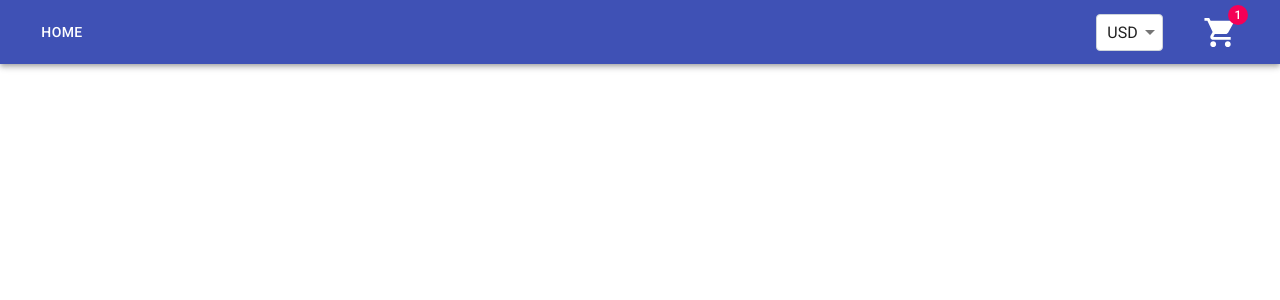
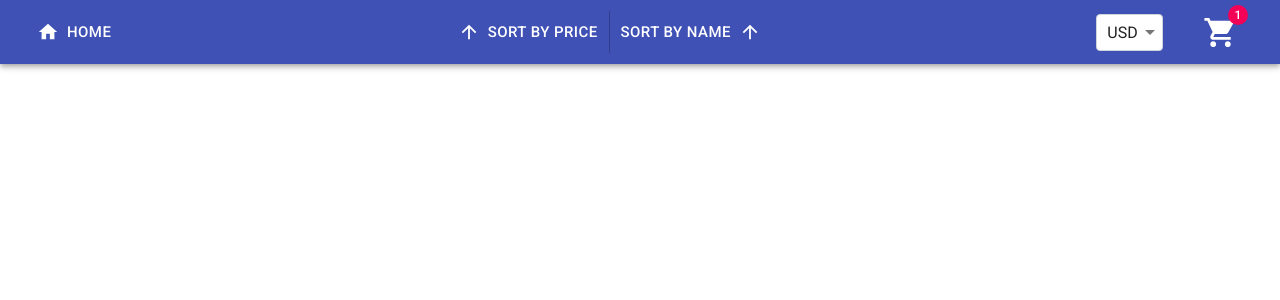
Before and after one commit to dm-martynov/ecom-app-mui, a React (Create React App) app: page /basket in a window 1280 px wide. Shown: the top 300 px of the page. Built offline with nearby package versions, Linux system fonts and the light colour scheme.

Commit message:
added sorting buttons for desktop

```diff
--- a/src/components/Header/CurrencySelector.jsx
+++ b/src/components/Header/CurrencySelector.jsx
@@ -1,9 +1,11 @@
-import React, { useState } from 'react'
+import React from 'react'
 import { makeStyles, withStyles } from '@material-ui/core/styles'
 import MenuItem from '@material-ui/core/MenuItem'
 import FormControl from '@material-ui/core/FormControl'
 import Select from '@material-ui/core/Select'
 import { InputBase } from '@material-ui/core'
+import { useDispatch, useSelector } from 'react-redux'
+import { changeCurrency } from '../../redux/sortingAndCurrency/sortingAndCurrency.actions'
 
 const useStyles = makeStyles((theme) => ({
   select: {
@@ -12,27 +14,29 @@ const useStyles = makeStyles((theme) => ({
     border: '1px solid #ced4da',
   },
 }))
-const BootstrapInput = withStyles((theme) => ({
+const BootstrapInput = withStyles({
   input: {
     position: 'relative',
 
     fontSize: 16,
     padding: '8px 20px 8px 10px',
   },
-}))(InputBase)
+})(InputBase)
 const CurrencySelector = () => {
-  const [currency, setCurrency] = useState('USD')
-
+  const dispatch = useDispatch()
+  const currencyState = useSelector(
+    (state) => state.sortingAndCurrency.currency
+  )
   const classes = useStyles()
   const handleCurrencyChange = (event) => {
-    setCurrency(event.target.value)
+    dispatch(changeCurrency(event.target.value))
   }
   return (
     <FormControl style={{ marginRight: 40 }}>
       <Select
         className={classes.select}
-        defaultValue='USD'
-        value={currency}
+        defaultValue={currencyState}
+        value={currencyState}
         onChange={handleCurrencyChange}
         input={<BootstrapInput />}
       >
--- /dev/null
+++ b/src/components/Header/DesktopSorting.jsx
@@ -0,0 +1,29 @@
+import { Button, ButtonGroup, makeStyles } from '@material-ui/core'
+import React from 'react'
+import ArrowUpwardIcon from '@material-ui/icons/ArrowUpward'
+
+const useStyles = makeStyles((theme) => ({
+  root: {
+    display: 'flex',
+    flexDirection: 'column',
+    alignItems: 'center',
+    '& > *': {
+      margin: theme.spacing(1),
+    },
+  },
+}))
+
+const DesktopSorting = () => {
+  const classes = useStyles()
+
+  return (
+    <div className={classes.root}>
+      <ButtonGroup variant='text' color='inherit' size='large'>
+        <Button startIcon={<ArrowUpwardIcon />}>Sort by Price</Button>
+        <Button endIcon={<ArrowUpwardIcon />}>Sort by Name</Button>
+      </ButtonGroup>
+    </div>
+  )
+}
+
+export default DesktopSorting
--- a/src/components/Header/Header.jsx
+++ b/src/components/Header/Header.jsx
@@ -5,7 +5,8 @@ import { AppBar, Toolbar, Button, useMediaQuery } from '@material-ui/core'
 import CurrencySelector from './CurrencySelector'
 import CartIconComponent from './CartIconComponent/CartIconComponent'
 import Drawer from './Drawer/Drawer'
-
+import HomeIcon from '@material-ui/icons/Home'
+import DesktopSorting from './DesktopSorting'
 const useStyles = makeStyles((theme) => ({
   Toolbar: {
     alignContent: 'center',
@@ -34,8 +35,17 @@ const Header = () => {
           </>
         ) : (
           <>
-            <Button color='inherit'>Home</Button>
+            <Button
+              size='large'
+              color='inherit'
+              startIcon={<HomeIcon fontSize='large' />}
+            >
+              Home
+            </Button>
             <div style={{ flexGrow: 1 }}></div>
+            <DesktopSorting />
+            <div style={{ flexGrow: 1 }}></div>
+
             <CurrencySelector />
             <CartIconComponent />
           </>
```
Also changed, not shown: 1 other file (tests, documents, lock files or other folders).
